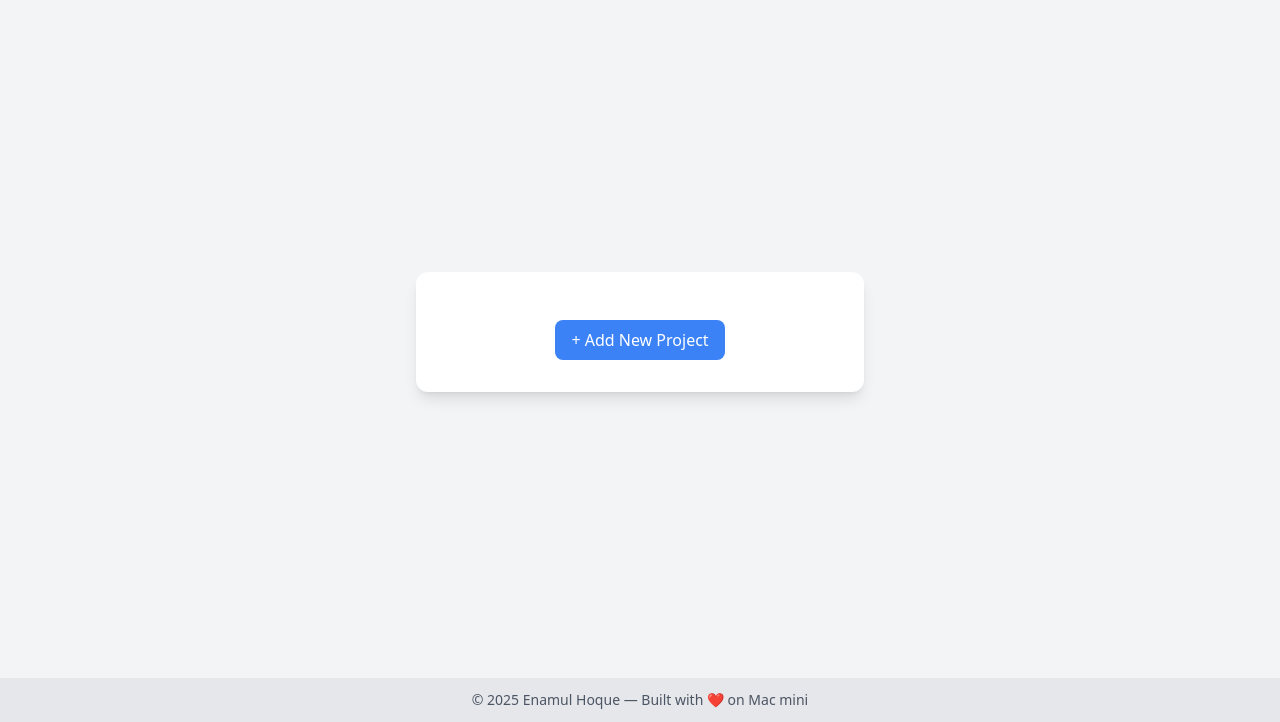
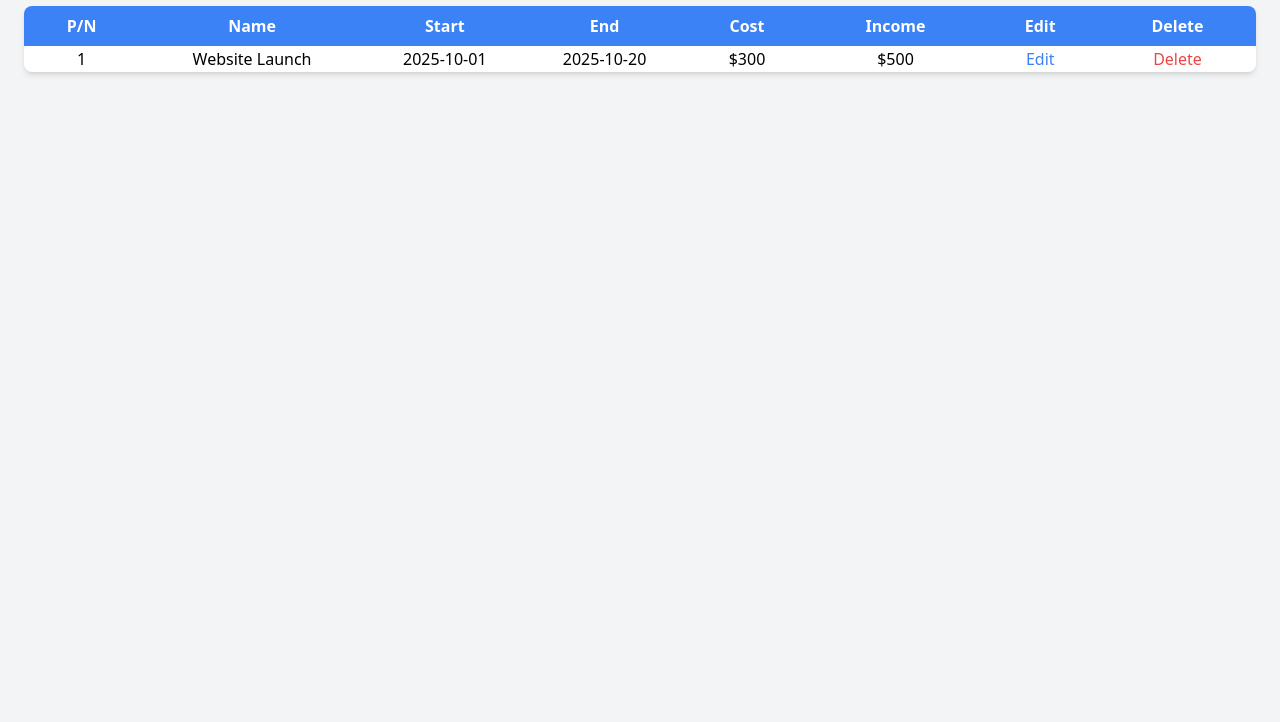
Before and after one commit to enamulhoque2910/my-projects-website, a website: page index.html in a window 1280 px wide. Shown: the part 78-800 px from the top of the page. Drawn offline with nearby package versions, Linux system fonts and the light colour scheme.

Commit message:
Auto update on Wed Oct 29 05:43:40 +06 2025

```diff
--- a/index.html
+++ b/index.html
@@ -19,25 +19,38 @@
   <!-- Tailwind CSS -->
   <script src="https://cdn.tailwindcss.com"></script>
 </head>
-<body class="bg-gray-100 flex flex-col min-h-screen">
-  <!-- Header -->
-  <header class="bg-blue-600 text-white text-center py-4 shadow-md">
-    <h1 class="text-2xl font-semibold">My Project Tracker</h1>
-  </header>
+<body class="bg-gray-100 min-h-screen flex flex-col items-center p-6">
+  <h1 class="text-3xl font-bold mb-6 text-blue-600">My Project Tracker</h1>
 
-  <!-- Main content -->
-  <main class="flex-grow flex items-center justify-center">
-    <div class="bg-white shadow-lg rounded-xl p-8 max-w-md w-full text-center">
-      <ul id="project-list" class="space-y-2 mb-4"></ul>
-      <button id="add-project" class="bg-blue-500 hover:bg-blue-600 text-white px-4 py-2 rounded-lg">+ Add New Project</button>
-    </div>
-  </main>
-
-  <!-- Footer -->
-  <footer class="bg-gray-200 text-center py-3 text-gray-600 text-sm">
-    © 2025 Enamul Hoque — Built with ❤️ on Mac mini
-  </footer>
+  <table class="min-w-full bg-white shadow-md rounded-lg overflow-hidden">
+    <thead class="bg-blue-500 text-white">
+      <tr>
+        <th class="py-2 px-4">P/N</th>
+        <th class="py-2 px-4">Name</th>
+        <th class="py-2 px-4">Start</th>
+        <th class="py-2 px-4">End</th>
+        <th class="py-2 px-4">Cost</th>
+        <th class="py-2 px-4">Income</th>
+        <th class="py-2 px-4">Edit</th>
+        <th class="py-2 px-4">Delete</th>
+      </tr>
+    </thead>
+    <tbody id="projectTable" class="text-center">
+      <!-- Projects will appear here -->
+      <tr>
+        <td>1</td>
+        <td>Website Launch</td>
+        <td>2025-10-01</td>
+        <td>2025-10-20</td>
+        <td>$300</td>
+        <td>$500</td>
+        <td><button class="text-blue-500">Edit</button></td>
+        <td><button class="text-red-500">Delete</button></td>
+      </tr>
+    </tbody>
+  </table>
 
   <script src="script.js"></script>
 </body>
+
 </html>
```
